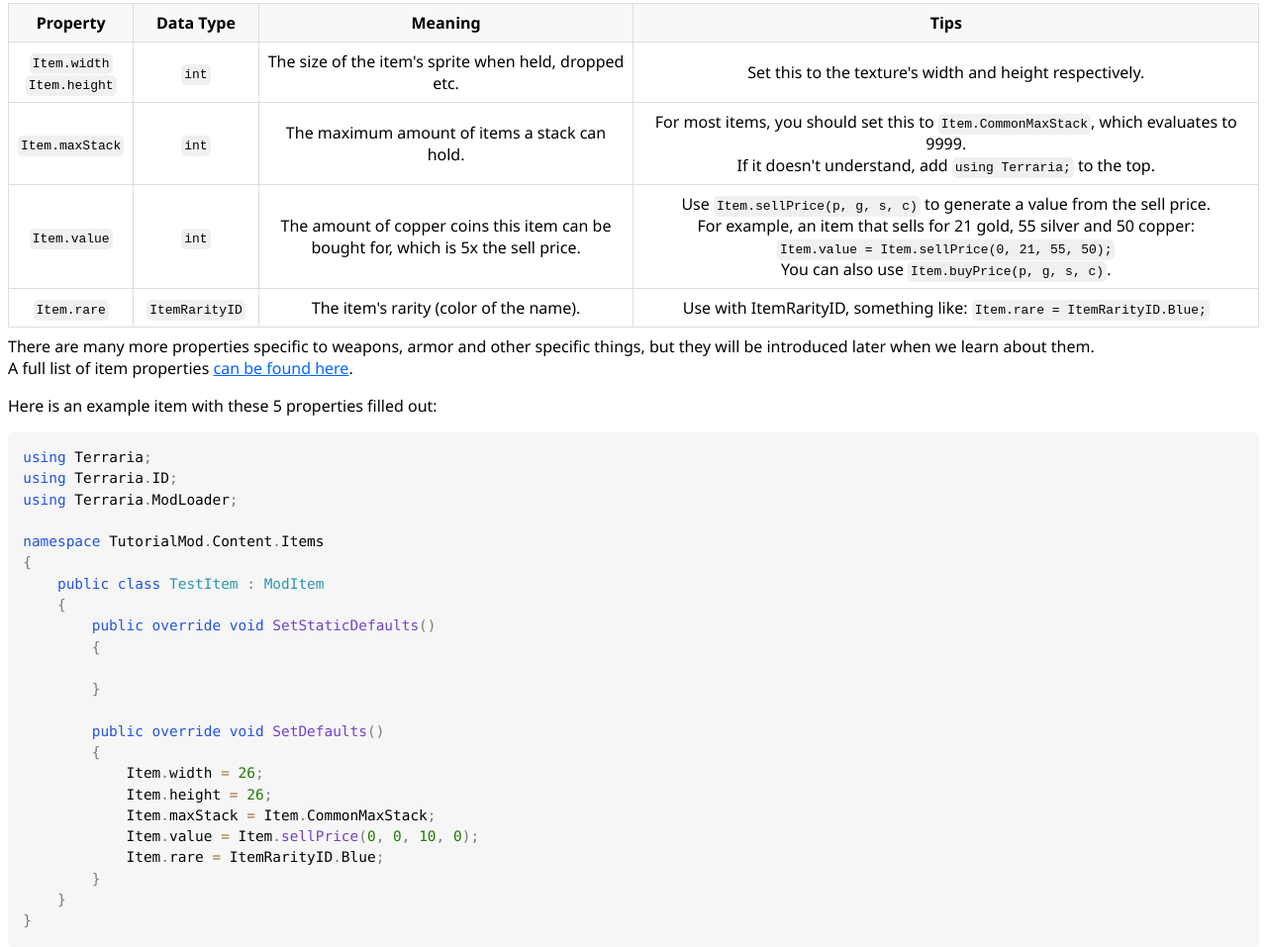
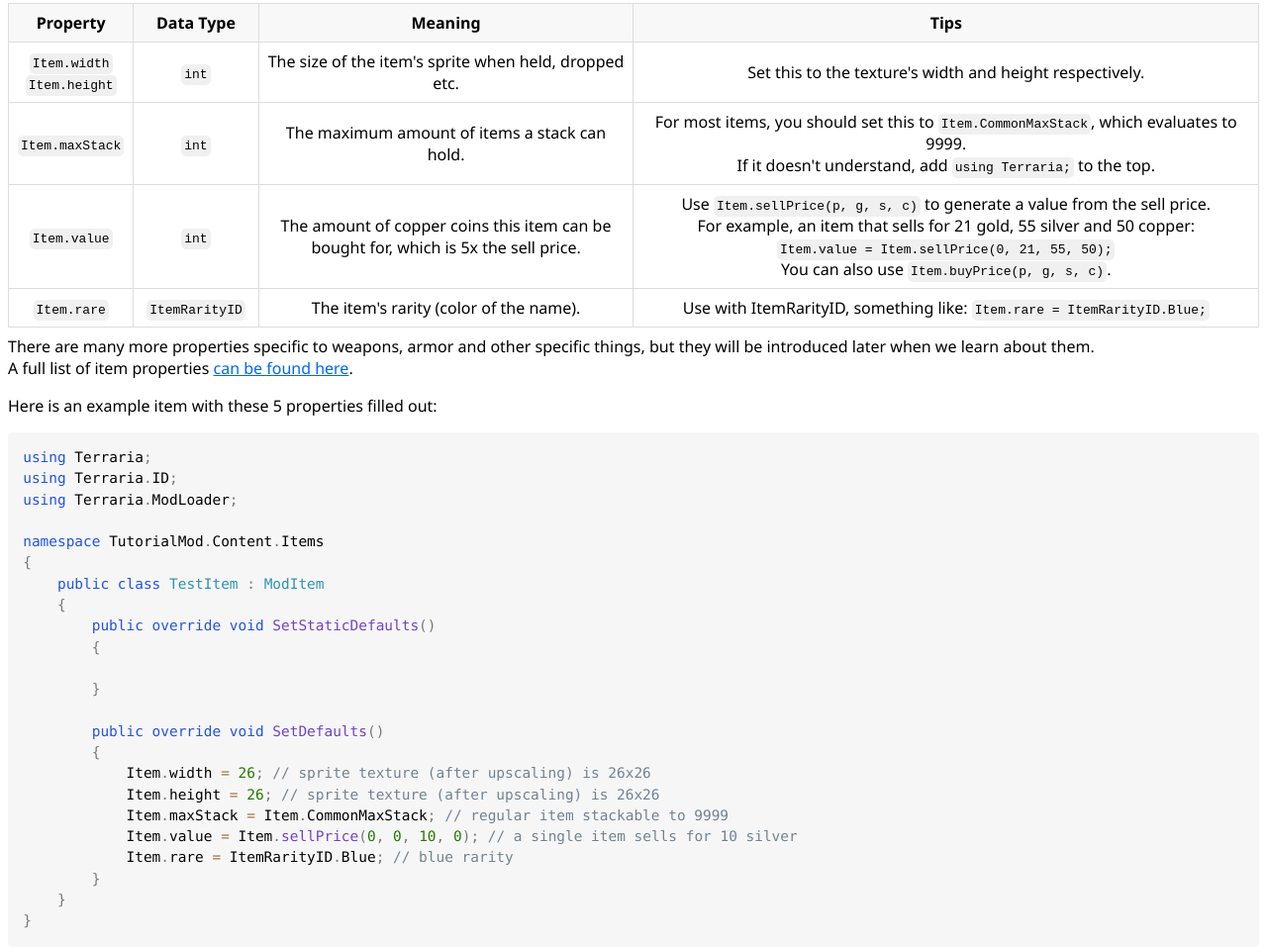
Before and after one commit to WoodStuff/TML-Guide, a plain HTML site: page beginner/moditem.html in a window 1280 px wide. Shown: the part 1538-2495 px from the top of the page at 99% size. Drawn offline with Linux system fonts and the light colour scheme.

Commit message:
add comments to item file

```diff
--- a/beginner/moditem.html
+++ b/beginner/moditem.html
@@ -136,11 +136,11 @@
 
 		public override void SetDefaults()
 		{
-			Item.width = 26;
-			Item.height = 26;
-			Item.maxStack = Item.CommonMaxStack;
-			Item.value = Item.sellPrice(0, 0, 10, 0);
-			Item.rare = ItemRarityID.Blue;
+			Item.width = 26; // sprite texture (after upscaling) is 26x26
+			Item.height = 26; // sprite texture (after upscaling) is 26x26
+			Item.maxStack = Item.CommonMaxStack; // regular item stackable to 9999
+			Item.value = Item.sellPrice(0, 0, 10, 0); // a single item sells for 10 silver
+			Item.rare = ItemRarityID.Blue; // blue rarity
 		}
 	}
 }</code></pre>
```
